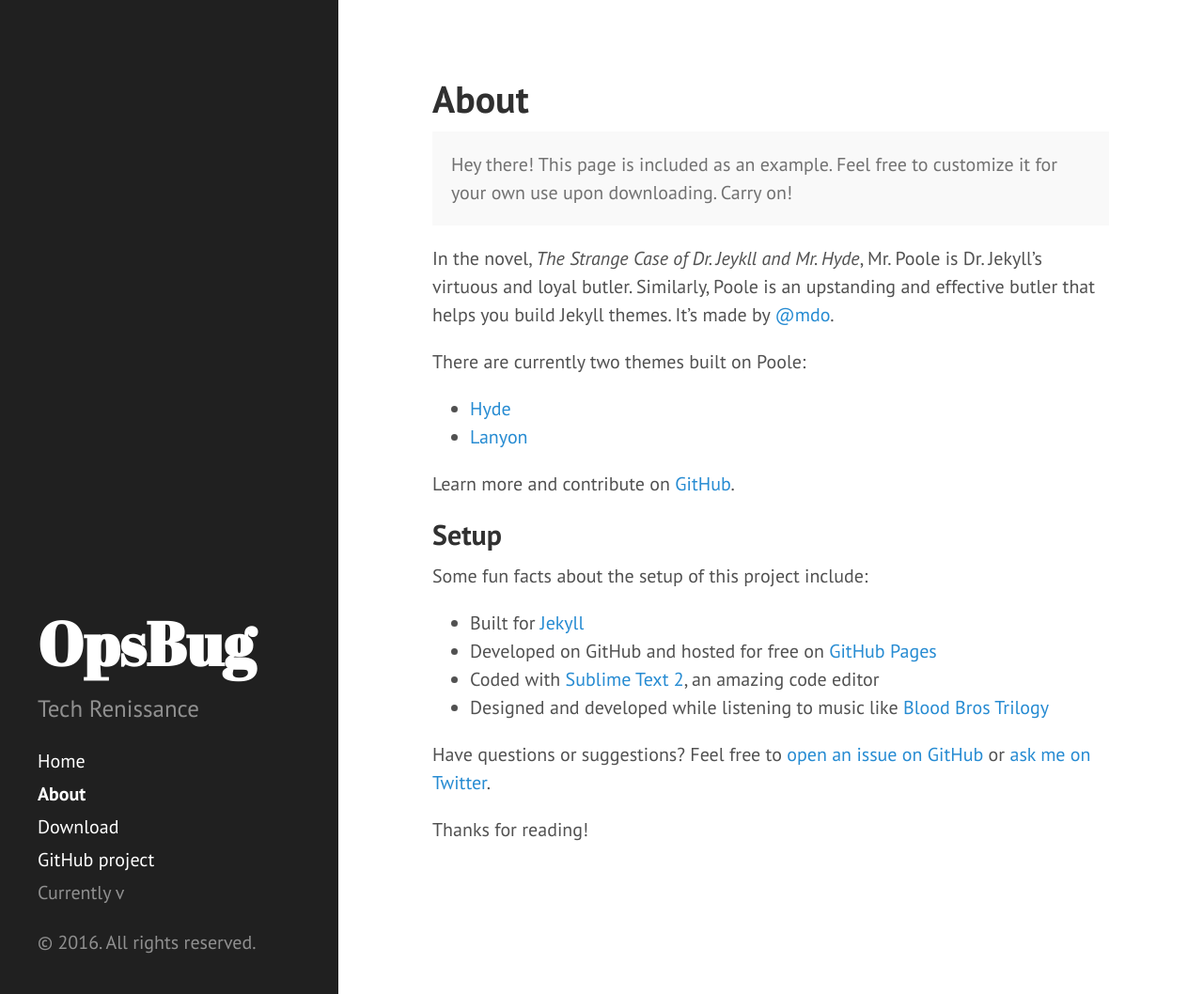
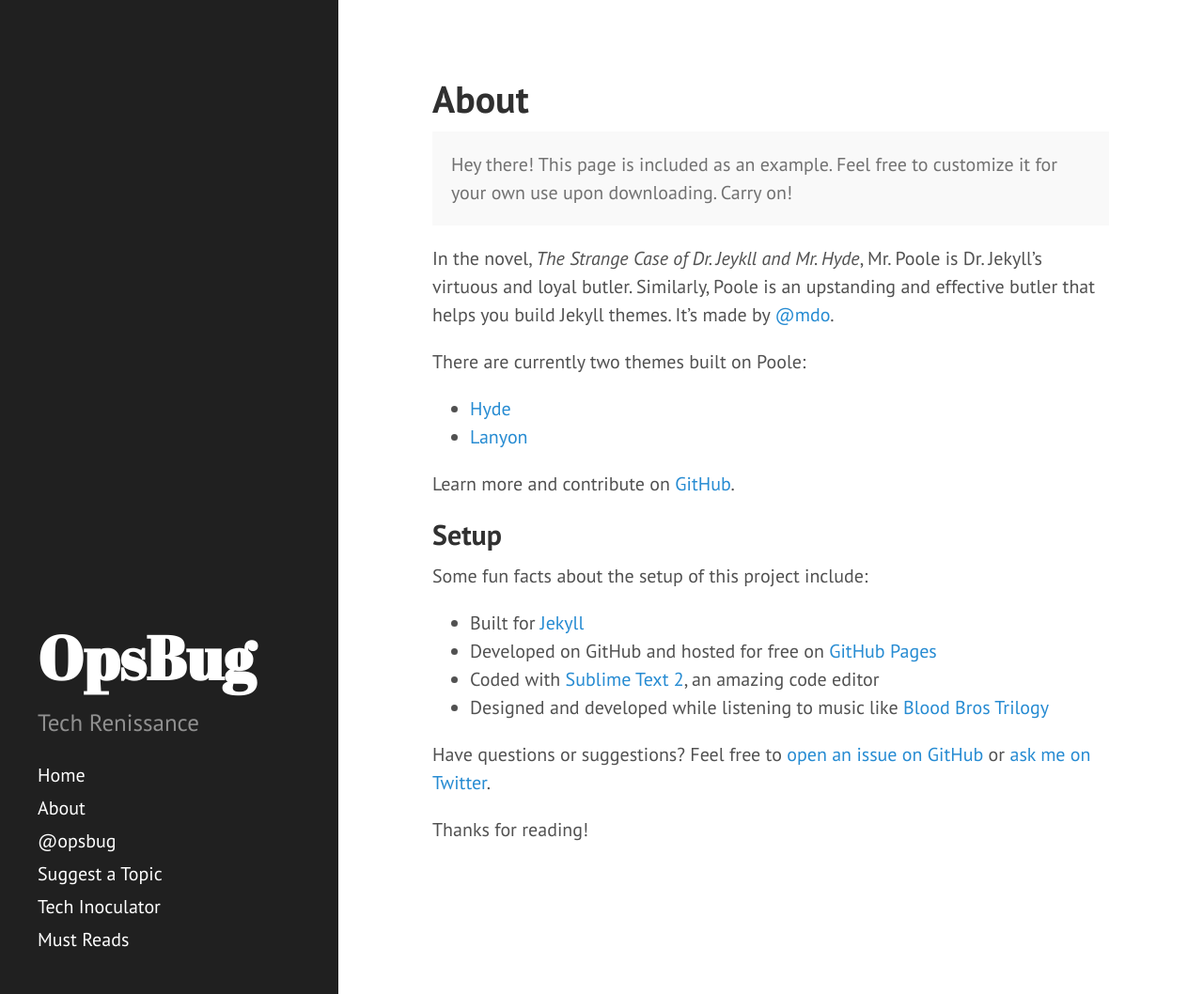
Before and after one commit to claraleung/claraleung.github.io, a Jekyll site: the page built from about.md, in a window 1280 px wide and 1058 px high. Shown: the whole window at 94% size. Built offline with Jekyll 4.4.1, drawn with Linux system fonts in a browser that asks for light colours; Markdown is read by kramdown in place of the engine named in the settings.

Commit message:
Initial commit

```diff
--- a/_includes/sidebar.html
+++ b/_includes/sidebar.html
@@ -11,26 +11,13 @@
 
     <nav class="sidebar-nav">
       <a class="sidebar-nav-item{% if page.url == site.baseurl %} active{% endif %}" href="{{ site.baseurl }}">Home</a>
+      <a class="sidebar-nav-item" href="{{ site.github.repo }}">About</a>
+      <a class="sidebar-nav-item" href="{{ site.github.repo }}">@opsbug</a>
+      <a class="sidebar-nav-item" href="{{ site.github.repo }}">Suggest a Topic</a>
+      <a class="sidebar-nav-item" href="{{ site.github.repo }}">Tech Inoculator</a>
+      <a class="sidebar-nav-item" href="{{ site.github.repo }}">Must Reads</a>
 
-      {% comment %}
-        The code below dynamically generates a sidebar nav of pages with
-        `layout: page` in the front-matter. See readme for usage.
-      {% endcomment %}
-
-      {% assign pages_list = site.pages %}
-      {% for node in pages_list %}
-        {% if node.title != null %}
-          {% if node.layout == "page" %}
-            <a class="sidebar-nav-item{% if page.url == node.url %} active{% endif %}" href="{{ node.url }}">{{ node.title }}</a>
-          {% endif %}
-        {% endif %}
-      {% endfor %}
-
-      <a class="sidebar-nav-item" href="{{ site.github.repo }}/archive/v{{ site.version }}.zip">Download</a>
-      <a class="sidebar-nav-item" href="{{ site.github.repo }}">GitHub project</a>
-      <span class="sidebar-nav-item">Currently v{{ site.version }}</span>
     </nav>
 
-    <p>&copy; {{ site.time | date: '%Y' }}. All rights reserved.</p>
   </div>
 </div>
```
